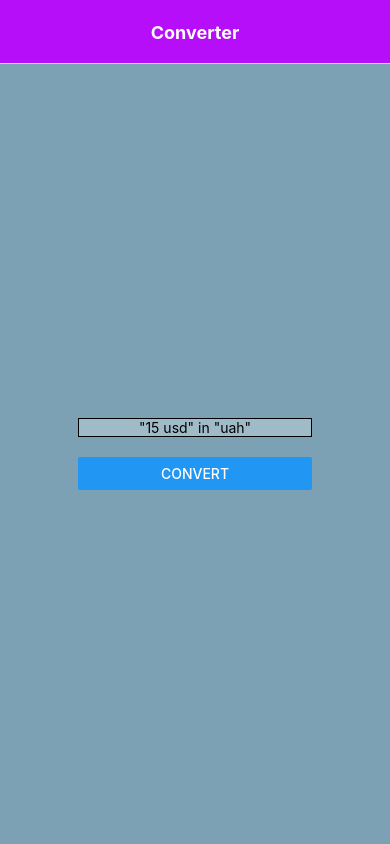
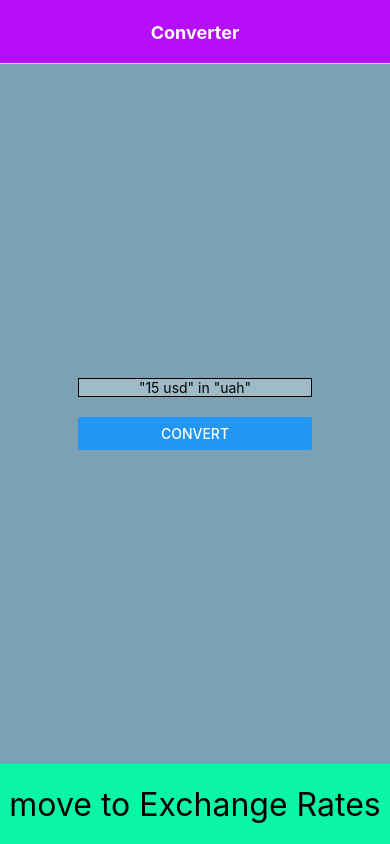
Before and after one commit to menzheha-maksym/react-native-currency-converter, a React Native app: screen /Converter in a window 390 px wide. Built offline with nearby package versions, Linux system fonts and the light colour scheme.

Commit message:
add button to switch pages

```diff
--- /dev/null
+++ b/src/components/MoveTo.tsx
@@ -0,0 +1,33 @@
+import {ParamListBase} from '@react-navigation/native';
+import {NativeStackNavigationProp} from '@react-navigation/native-stack';
+import React from 'react';
+import {StyleSheet, Text, TouchableOpacity} from 'react-native';
+
+const styles = StyleSheet.create({
+  container: {
+    backgroundColor: '#0bf5a7',
+    height: '100%',
+    alignItems: 'center',
+    justifyContent: 'center',
+  },
+  text: {
+    fontSize: 32,
+  },
+});
+
+interface MoveToProps {
+  navigation: NativeStackNavigationProp<ParamListBase>;
+  moveToPage: {name: string; title: string};
+}
+
+const MoveTo: React.FC<MoveToProps> = ({navigation, moveToPage}) => {
+  return (
+    <TouchableOpacity
+      style={styles.container}
+      onPress={() => navigation.navigate(moveToPage.name)}>
+      <Text style={styles.text}>move to {moveToPage.title}</Text>
+    </TouchableOpacity>
+  );
+};
+
+export default MoveTo;
--- a/src/pages/Converter.tsx
+++ b/src/pages/Converter.tsx
@@ -2,6 +2,7 @@ import {ParamListBase} from '@react-navigation/native';
 import {NativeStackNavigationProp} from '@react-navigation/native-stack';
 import React from 'react';
 import {Button, StyleSheet, TextInput, View} from 'react-native';
+import MoveTo from '../components/MoveTo';
 
 const styles = StyleSheet.create({
   container: {
@@ -24,6 +25,10 @@ const styles = StyleSheet.create({
     width: '60%',
     marginTop: 20,
   },
+  navButton: {
+    width: '100%',
+    height: 80,
+  },
 });
 
 interface ConverterProps {
@@ -31,7 +36,9 @@ interface ConverterProps {
 }
 
 const Converter: React.FC<ConverterProps> = ({navigation}) => {
+  const moveToPage = {name: 'ExchangeRates', title: 'Exchange Rates'};
   return (
+    <>
       <View style={styles.container}>
         <TextInput style={styles.input} placeholder='"15 usd" in "uah"' />
         <View style={styles.button}>
@@ -41,6 +48,10 @@ const Converter: React.FC<ConverterProps> = ({navigation}) => {
           />
         </View>
       </View>
+      <View style={styles.navButton}>
+        <MoveTo navigation={navigation} moveToPage={moveToPage} />
+      </View>
+    </>
   );
 };
 
--- a/src/pages/ExchangeRates.tsx
+++ b/src/pages/ExchangeRates.tsx
@@ -2,6 +2,7 @@ import {ParamListBase} from '@react-navigation/native';
 import {NativeStackNavigationProp} from '@react-navigation/native-stack';
 import React from 'react';
 import {StyleSheet, Text, View} from 'react-native';
+import MoveTo from '../components/MoveTo';
 
 const styles = StyleSheet.create({
   container: {
@@ -24,6 +25,10 @@ const styles = StyleSheet.create({
     width: '60%',
     marginTop: 20,
   },
+  navButton: {
+    width: '100%',
+    height: 80,
+  },
 });
 
 interface ExchangeRatesProps {
@@ -31,10 +36,16 @@ interface ExchangeRatesProps {
 }
 
 const ExchangeRates: React.FC<ExchangeRatesProps> = ({navigation}) => {
+  const moveToPage = {name: 'Converter', title: 'Converter'};
   return (
-    <View style={styles.container}>
-      <Text>Exchange Rates</Text>
-    </View>
+    <>
+      <View style={styles.container}>
+        <Text>Exchange Rates</Text>
+      </View>
+      <View style={styles.navButton}>
+        <MoveTo navigation={navigation} moveToPage={moveToPage} />
+      </View>
+    </>
   );
 };
 
```
Lines whose indentation alone changed are shown as unchanged.
